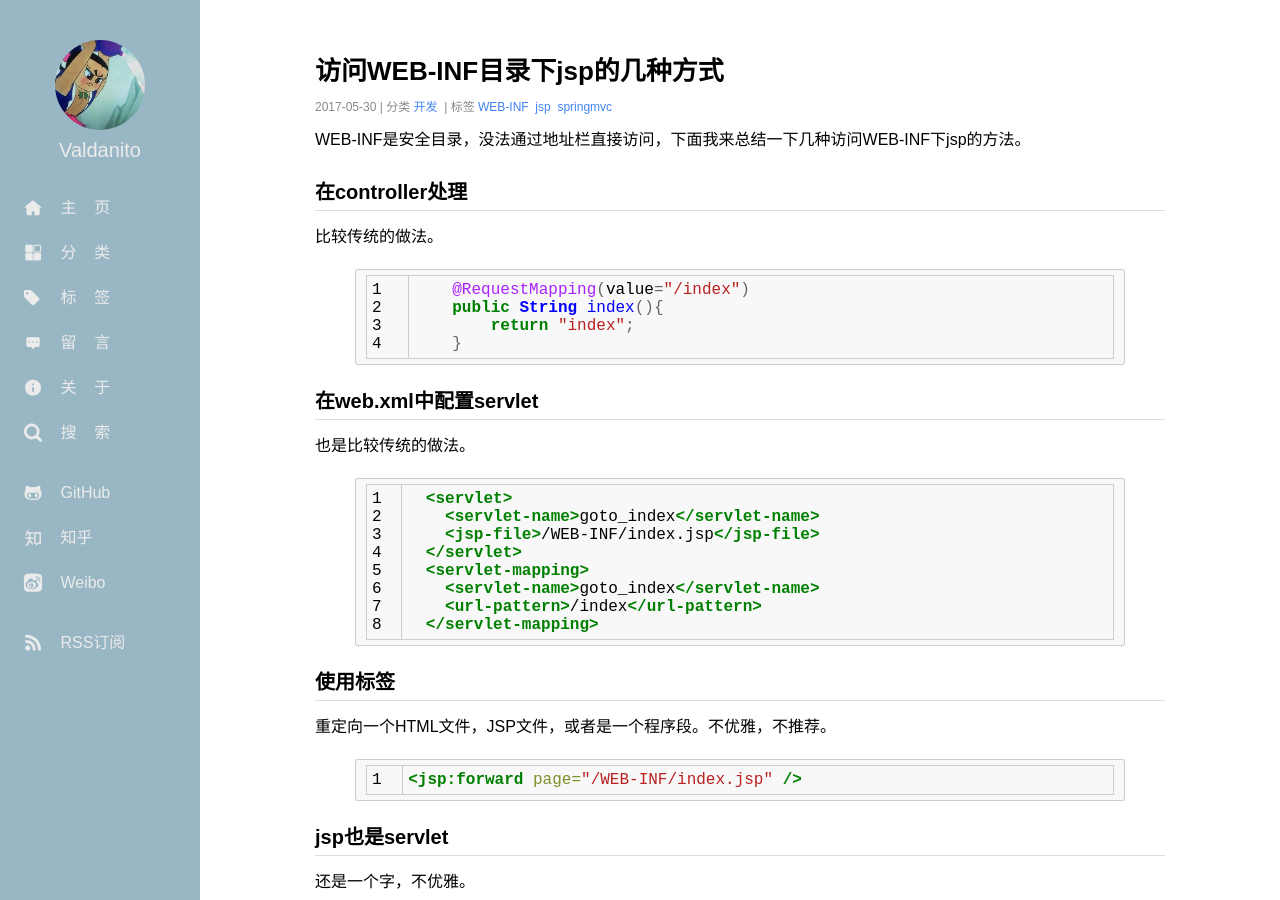
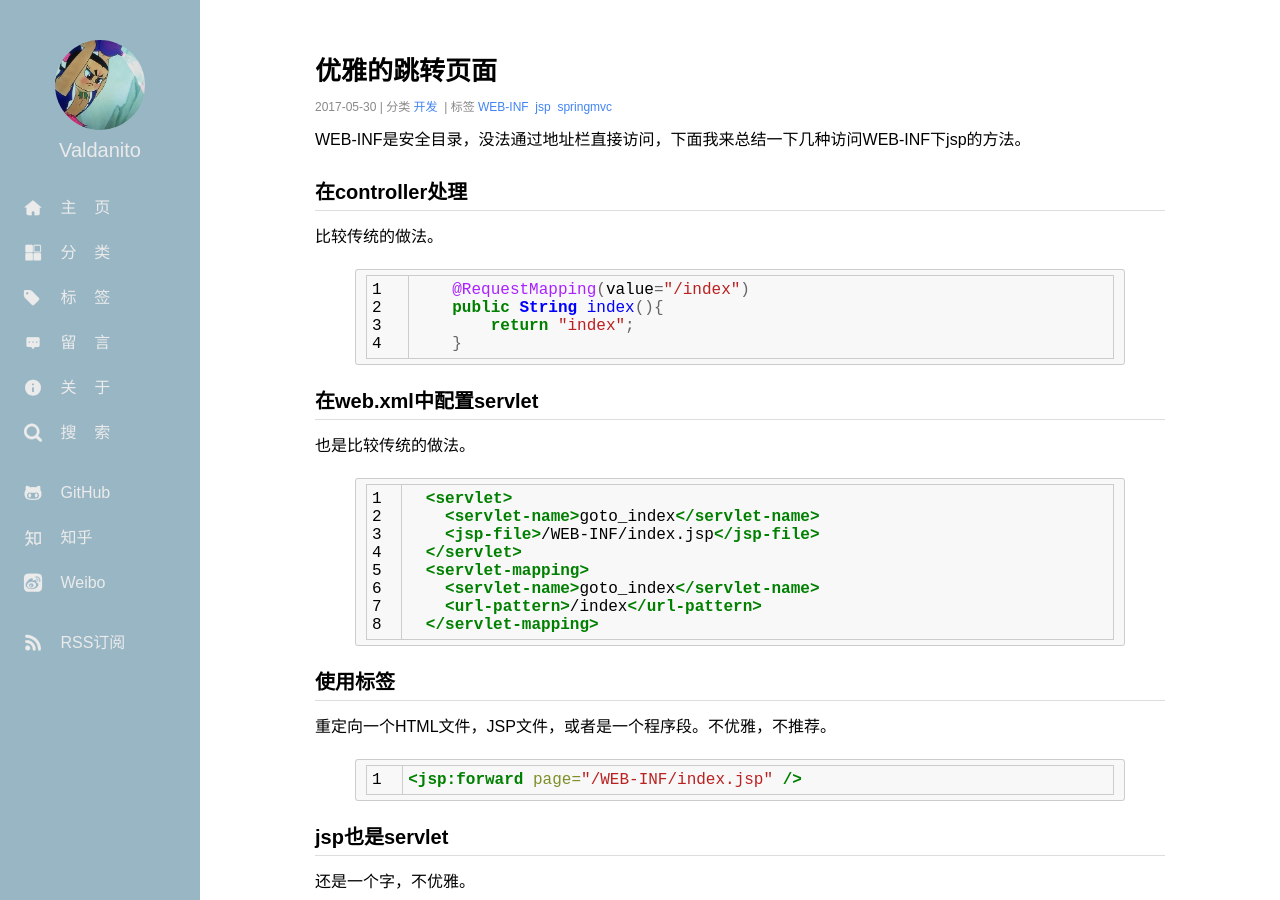
Before and after one commit to Valdanitooooo/Valdanitooooo.github.io, a Jekyll site: the page built from _posts/2017-05-30-accessed-web-inf-jsp.md, in a window 1280 px wide and 900 px high. Built offline with Jekyll 4.4.1, drawn with Linux system fonts in a browser that asks for light colours; comment, search, counter and statistics services are not loaded.

Commit message:
Update 2017-05-30-accessed-web-inf-jsp.md
commit

```diff
--- a/_posts/2017-05-30-accessed-web-inf-jsp.md
+++ b/_posts/2017-05-30-accessed-web-inf-jsp.md
@@ -1,6 +1,6 @@
 ---
 layout: post
-title: 访问WEB-INF目录下jsp的几种方式
+title: 优雅的跳转页面
 categories: 开发
 tags: WEB-INF jsp springmvc
 comments: no
```
